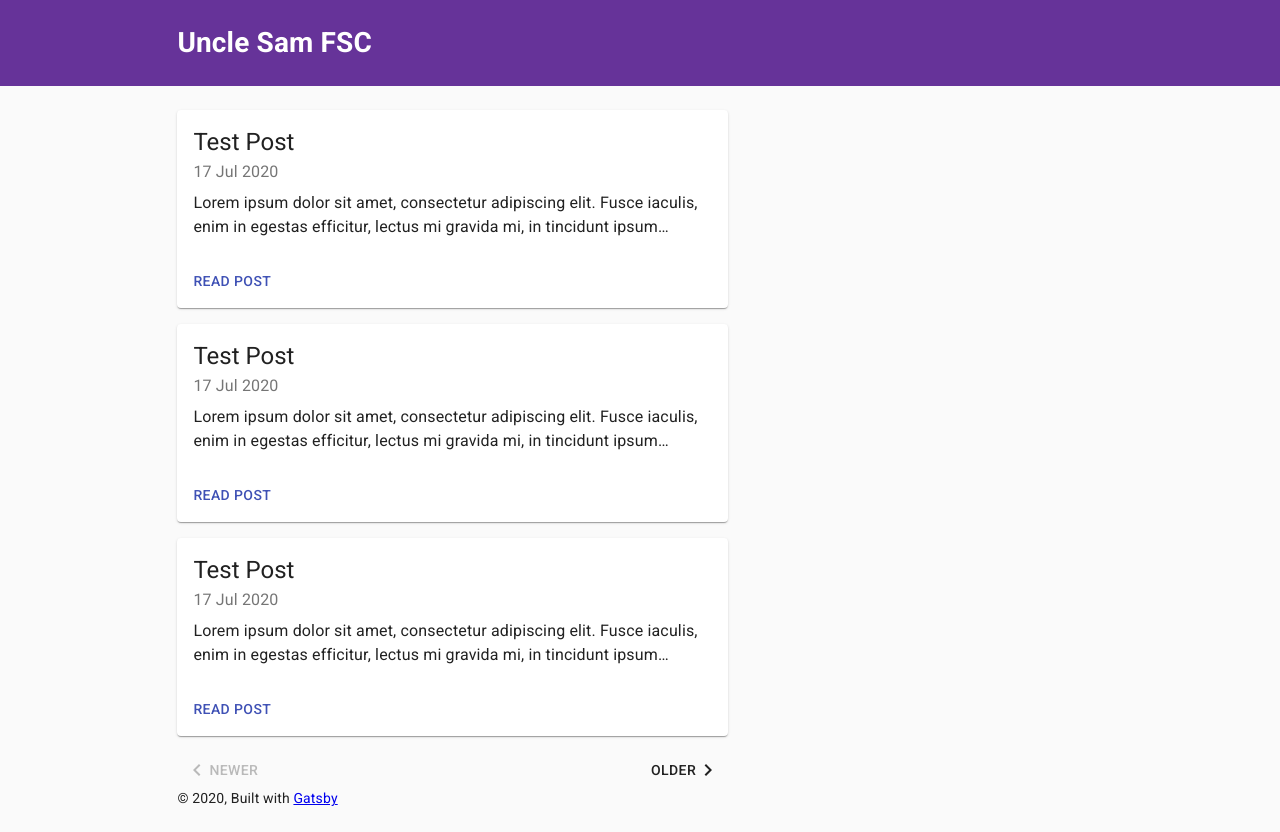
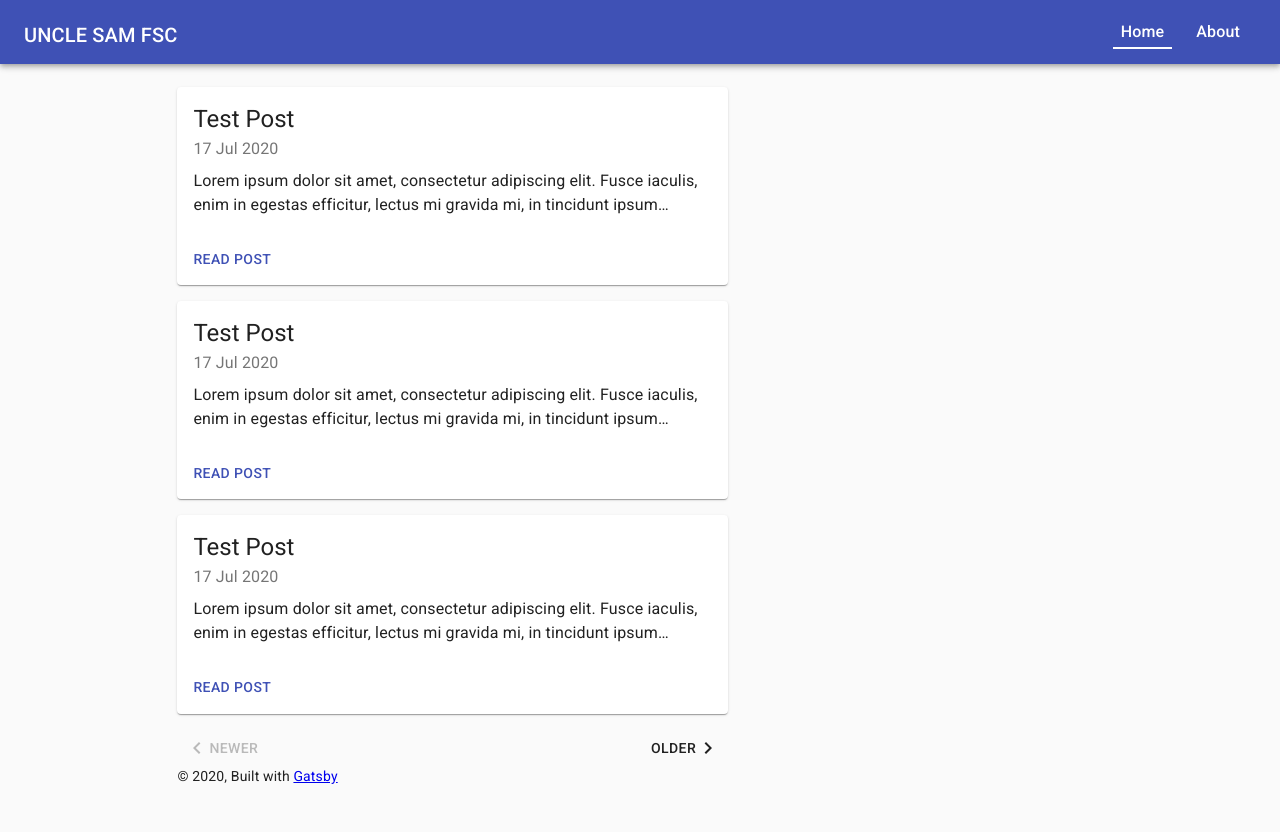
Before and after one commit to jacklansing/wip-mui-netlifycms, a Gatsby site: page / in a window 1280 px wide. After the commit the page ends 809 px from the top, so only its background shows below. Built offline with nearby package versions, Linux system fonts and the light colour scheme; Gatsby itself is replaced by a stand-in of ours.

Commit message:
feat: added mui style navbar

```diff
--- a/src/components/header.js
+++ b/src/components/header.js
@@ -1,6 +1,6 @@
-import { Link } from "gatsby"
 import PropTypes from "prop-types"
 import React from "react"
+import NavBar from "./navbar"
 
 const Header = ({ siteTitle }) => (
   <header
@@ -9,25 +9,7 @@ const Header = ({ siteTitle }) => (
       marginBottom: `1.45rem`,
     }}
   >
-    <div
-      style={{
-        margin: `0 auto`,
-        maxWidth: 960,
-        padding: `1.45rem 1.0875rem`,
-      }}
-    >
-      <h1 style={{ margin: 0 }}>
-        <Link
-          to="/"
-          style={{
-            color: `white`,
-            textDecoration: `none`,
-          }}
-        >
-          {siteTitle}
-        </Link>
-      </h1>
-    </div>
+    <NavBar siteTitle={siteTitle} />
   </header>
 )
 
--- /dev/null
+++ b/src/components/navbar-drawer.js
@@ -0,0 +1,69 @@
+import React from "react"
+import { makeStyles } from "@material-ui/core/styles"
+import Typography from "@material-ui/core/Typography"
+import Drawer from "@material-ui/core/Drawer"
+import List from "@material-ui/core/List"
+import IconButton from "@material-ui/core/IconButton"
+import ListItem from "@material-ui/core/ListItem"
+import ListItemIcon from "@material-ui/core/ListItemIcon"
+import Divider from "@material-ui/core/Divider"
+import ClickAwayListener from "@material-ui/core/ClickAwayListener"
+
+// Icons
+import HomeIcon from "@material-ui/icons/Home"
+import ChevronLeftIcon from "@material-ui/icons/ChevronLeft"
+import InfoIcon from "@material-ui/icons/Info"
+
+const useStyles = makeStyles({
+  list: {
+    width: 250,
+  },
+  fullList: {
+    width: "auto",
+  },
+})
+
+const NavBarDrawer = ({ drawerOpen, handleDrawerClose }) => {
+  const classes = useStyles()
+
+  function ListItemLink(props) {
+    return <ListItem button component="a" {...props} />
+  }
+
+  return (
+    <>
+      <Drawer variant={"temporary"} anchor={"left"} open={drawerOpen}>
+        <ClickAwayListener onClickAway={handleDrawerClose}>
+          <div>
+            <IconButton onClick={handleDrawerClose} role="button">
+              <ChevronLeftIcon />
+              <Typography variant="button">Close</Typography>
+            </IconButton>
+            <Divider />
+            <List
+              component="nav"
+              aria-label="home classes"
+              className={classes.list}
+            >
+              <ListItemLink href="/">
+                <ListItemIcon>
+                  <HomeIcon />
+                </ListItemIcon>
+                Home
+              </ListItemLink>
+              <Divider />
+              <ListItemLink href="/classes">
+                <ListItemIcon>
+                  <InfoIcon />
+                </ListItemIcon>
+                About
+              </ListItemLink>
+            </List>
+          </div>
+        </ClickAwayListener>
+      </Drawer>
+    </>
+  )
+}
+
+export default NavBarDrawer
--- /dev/null
+++ b/src/components/navbar.js
@@ -0,0 +1,124 @@
+import React, { useState } from "react"
+import { Link } from "gatsby"
+
+import NavBarDrawer from "./navbar-drawer"
+
+import AppBar from "@material-ui/core/AppBar"
+import Toolbar from "@material-ui/core/Toolbar"
+import IconButton from "@material-ui/core/IconButton"
+import Typography from "@material-ui/core/Typography"
+import MenuIcon from "@material-ui/icons/Menu"
+
+import { makeStyles } from "@material-ui/core/styles"
+
+const useStyles = makeStyles(theme => ({
+  root: {
+    flexGrow: 1,
+  },
+  menuButton: {
+    marginRight: theme.spacing(2),
+    [theme.breakpoints.up("lg")]: {
+      display: "none",
+    },
+  },
+  title: {
+    flexGrow: 1,
+    display: "none",
+    paddingTop: "5px",
+    [theme.breakpoints.up("sm")]: {
+      display: "block",
+    },
+    textTransform: "uppercase",
+  },
+  classicNav: {
+    listStyle: "none",
+    margin: "0",
+    padding: "0",
+    display: "flex",
+    flexFlow: "row no-wrap",
+    justifyContent: "space-around",
+    "& a": {
+      color: "white",
+      textDecoration: "none",
+      fontWeight: "500",
+    },
+    "& li": {
+      position: "relative",
+      padding: theme.spacing(1),
+      marginLeft: theme.spacing(1),
+      marginRight: theme.spacing(1),
+    },
+    [theme.breakpoints.down("md")]: {
+      display: "none",
+    },
+  },
+  activeLink: {
+    "&:after": {
+      content: '""',
+      position: "absolute",
+      bottom: 3,
+      left: 0,
+      width: "100%",
+      borderBottom: "2px solid white",
+    },
+  },
+}))
+
+function NavBar({ siteTitle }) {
+  const [drawerOpen, setDrawerOpen] = useState(false)
+
+  const classes = useStyles()
+
+  const handleDrawerOpen = () => {
+    setDrawerOpen(true)
+  }
+
+  const handleDrawerClose = () => {
+    setDrawerOpen(false)
+  }
+
+  const classicNav = () => (
+    <nav>
+      <Typography component="ul" className={classes.classicNav}>
+        <li>
+          <Link activeClassName={classes.activeLink} to="/">
+            Home
+          </Link>
+        </li>
+        <li>
+          <Link activeClassName={classes.activeLink} to="/about">
+            About
+          </Link>
+        </li>
+      </Typography>
+    </nav>
+  )
+
+  return (
+    <div className={classes.root}>
+      <NavBarDrawer
+        drawerOpen={drawerOpen}
+        handleDrawerClose={handleDrawerClose}
+      />
+      <AppBar position="static" style={{ color: "white" }}>
+        <Toolbar>
+          <IconButton
+            edge="start"
+            className={classes.menuButton}
+            color="inherit"
+            aria-label="open drawer"
+            onClick={handleDrawerOpen}
+          >
+            <MenuIcon />
+          </IconButton>
+          <Typography className={classes.title} variant="h6" noWrap>
+            {siteTitle}
+          </Typography>
+          {classicNav()}
+        </Toolbar>
+      </AppBar>
+    </div>
+  )
+}
+
+export default NavBar
```
Also changed, not shown: src/pages/about.js (added, +18 -0 lines).
